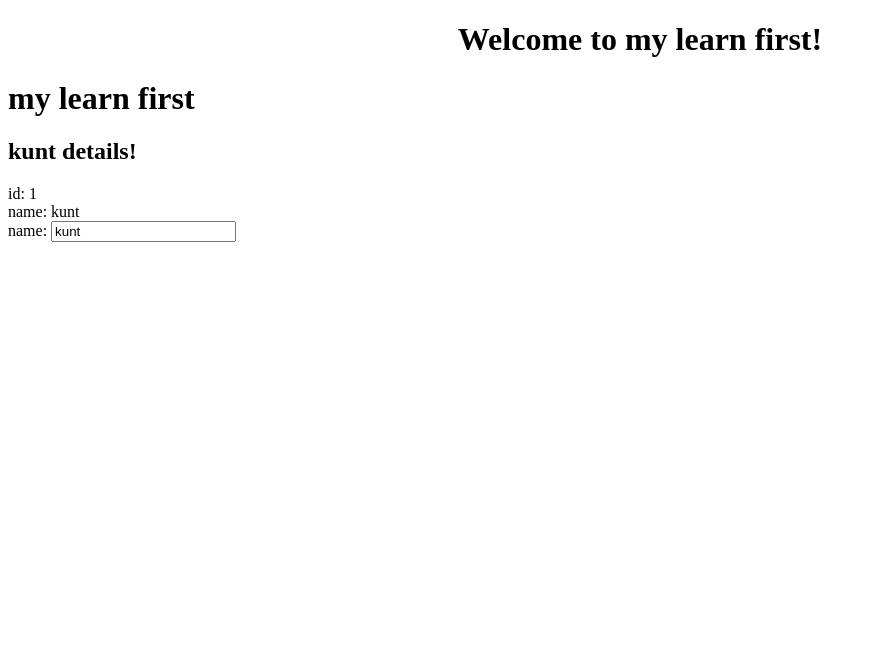
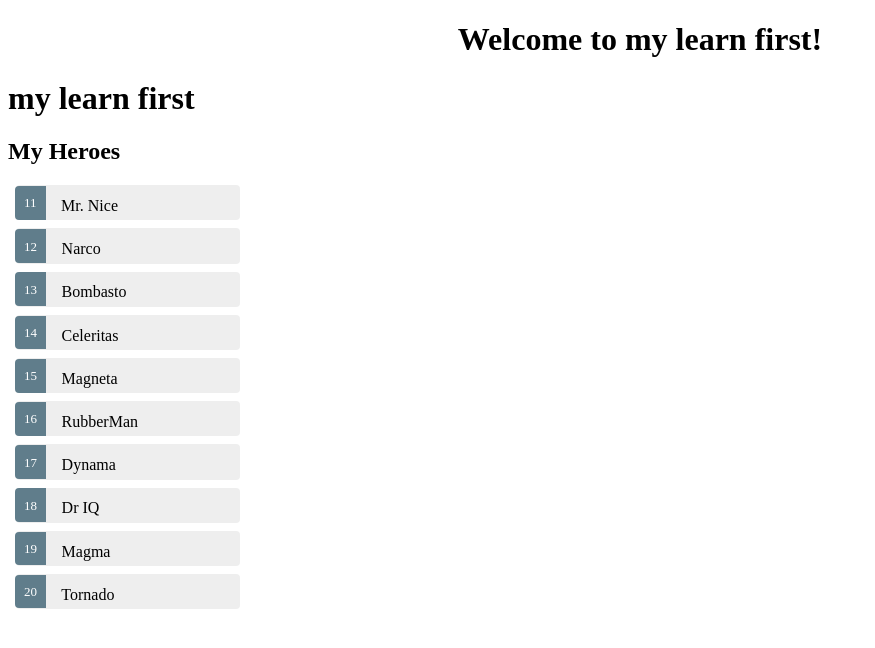
Before and after one commit to zi-kang/learning-angular, an Angular app in the folder my-app/: page / in a window 1280 px wide. Shown: the top 648 px of the page, without its empty margins (0-875 px from the left). Built offline with nearby package versions, Linux system fonts and the light colour scheme.

Commit message:
主从结构

```diff
--- a/my-app/src/app/app.component.css
+++ b/my-app/src/app/app.component.css
@@ -0,0 +1,47 @@
+.selected {
+  background-color: #CFD8DC !important;
+  color: white;
+}
+.heroes {
+  margin: 0 0 2em 0;
+  list-style-type: none;
+  padding: 0;
+  width: 15em;
+}
+.heroes li {
+  cursor: pointer;
+  position: relative;
+  left: 0;
+  background-color: #EEE;
+  margin: .5em;
+  padding: .3em 0;
+  height: 1.6em;
+  border-radius: 4px;
+}
+.heroes li.selected:hover {
+  background-color: #BBD8DC !important;
+  color: white;
+}
+.heroes li:hover {
+  color: #607D8B;
+  background-color: #DDD;
+  left: .1em;
+}
+.heroes .text {
+  position: relative;
+  top: -3px;
+}
+.heroes .badge {
+  display: inline-block;
+  font-size: small;
+  color: white;
+  padding: 0.8em 0.7em 0 0.7em;
+  background-color: #607D8B;
+  line-height: 1em;
+  position: relative;
+  left: -1px;
+  top: -4px;
+  height: 1.8em;
+  margin-right: .8em;
+  border-radius: 4px 0 0 4px;
+}
--- a/my-app/src/app/app.component.html
+++ b/my-app/src/app/app.component.html
@@ -5,10 +5,19 @@
   </h1>
 </div>
 <h1>{{title1}}</h1>
-<h2>{{hero.name}} details!</h2>
-<div><label>id: </label>{{hero.id}}</div>
-<div><label>name: </label>{{hero.name}}</div>
-<div>
-  <label>name: </label>
-  <input [(ngModel)]="hero.name" placeholder="name">
+<h2>My Heroes</h2>
+<ul class="heroes">
+  <li *ngFor="let hero of heroes"
+      [class.selected]="hero === selectedHero"
+      (click)="onSelect(hero)">
+    <span class="badge">{{hero.id}}</span> {{hero.name}}
+  </li>
+</ul>
+<div *ngIf="selectedHero">
+  <h2>{{selectedHero.name}} details!</h2>
+  <div><label>id: </label>{{selectedHero.id}}</div>
+  <div>
+    <label>name: </label>
+    <input [(ngModel)]="selectedHero.name" placeholder="name"/>
+  </div>
 </div>
--- a/my-app/src/app/app.component.ts
+++ b/my-app/src/app/app.component.ts
@@ -4,17 +4,37 @@
   id: number;
   name: string;
 }
+const HEROES: Hero[] = [
+  { id: 11, name: 'Mr. Nice' },
+  { id: 12, name: 'Narco' },
+  { id: 13, name: 'Bombasto' },
+  { id: 14, name: 'Celeritas' },
+  { id: 15, name: 'Magneta' },
+  { id: 16, name: 'RubberMan' },
+  { id: 17, name: 'Dynama' },
+  { id: 18, name: 'Dr IQ' },
+  { id: 19, name: 'Magma' },
+  { id: 20, name: 'Tornado' }
+];
 
 @Component({
   selector: 'app-root',
   templateUrl: './app.component.html',
   styleUrls: ['./app.component.css']
 })
+
+
+
 export class AppComponent {
   title = 'my learn first';
   title1 = 'my learn first';
   hero: Hero = {
     id: 1,
     name: 'kunt'
+  };
+  heroes = HEROES;
+  selectedHero: Hero;
+  onSelect(hero: Hero): void {
+    this.selectedHero = hero;
   }
 }
```
